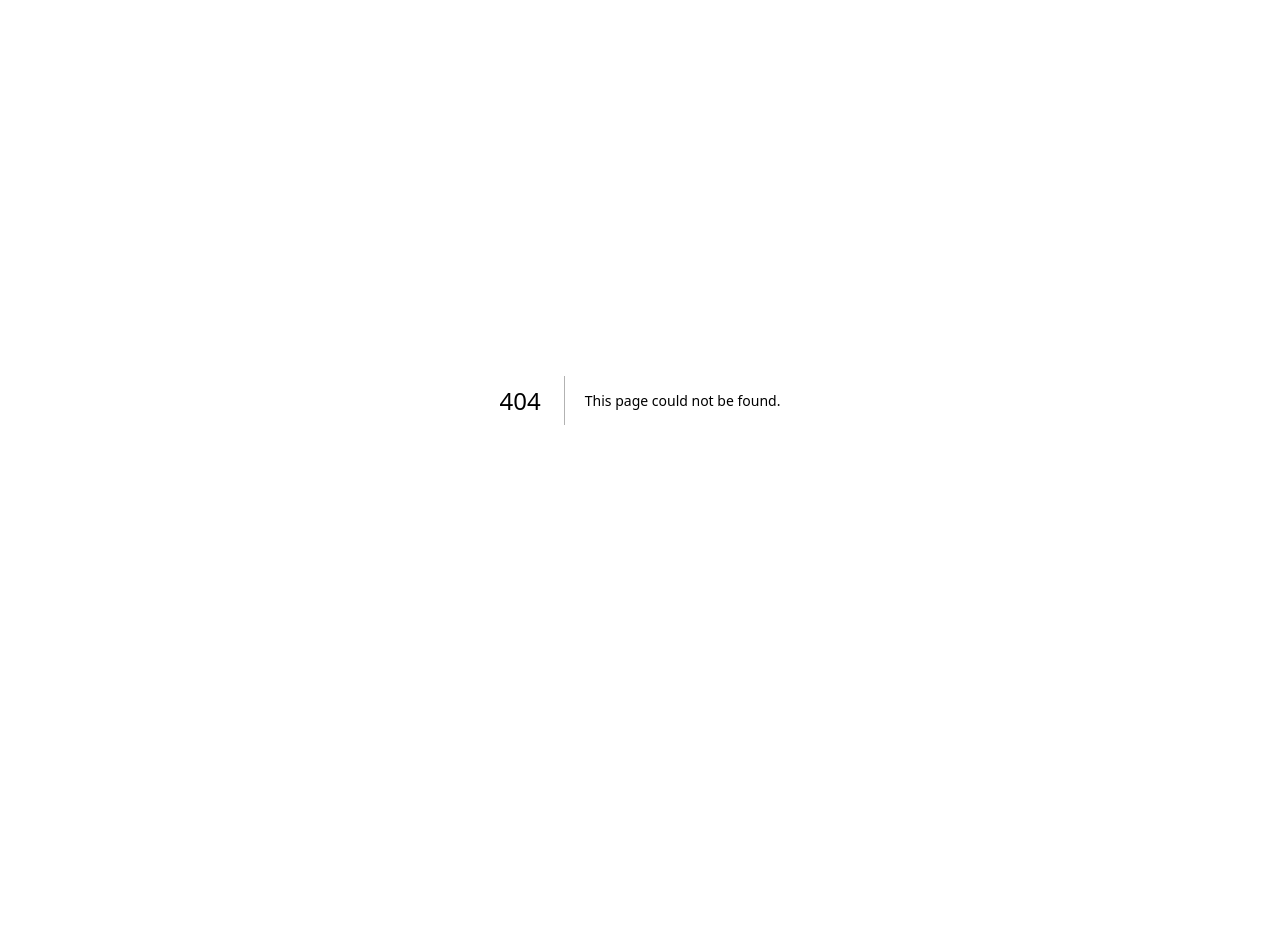
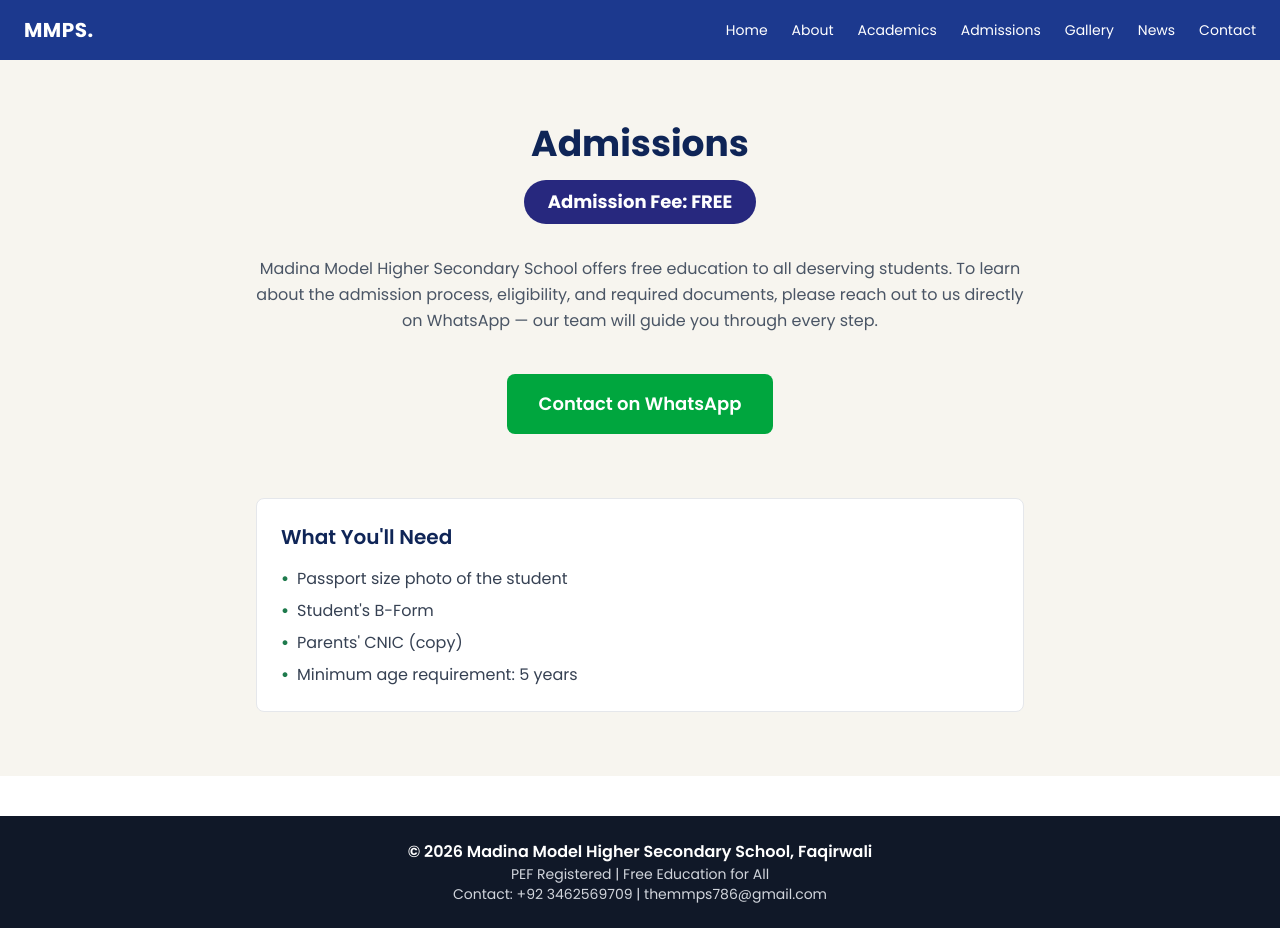
Before and after one commit to abdulmannansiddiqi/madina-school-website, a Next.js app in the folder frontend/: page /admissions in a window 1280 px wide. Before the commit this address had no page. Before the commit the page ends 800 px from the top, so only its background shows below. Built offline with nearby package versions, Linux system fonts and the light colour scheme.

Commit message:
Add Contact page with WhatsApp and Google Maps

```diff
--- /dev/null
+++ b/frontend/src/app/admissions/page.js
@@ -0,0 +1,65 @@
+import Navbar from '../../components/Navbar';
+import Footer from '../../components/Footer';
+
+export default function Admissions() {
+  return (
+    <>
+      <Navbar />
+
+      <main className="bg-[#F7F5EF] px-6 py-16">
+        <div className="max-w-3xl mx-auto text-center">
+          <h1 className="text-4xl font-bold text-[#0F2557] mb-4">
+            Admissions
+          </h1>
+
+          <span className="inline-block bg-[#27287e] text-white text-lg font-bold px-6 py-2 rounded-full mb-8">
+            Admission Fee: FREE
+          </span>
+
+          <p className="text-gray-600 leading-relaxed mb-10">
+            Madina Model Higher Secondary School offers free education to
+            all deserving students. To learn about the admission process,
+            eligibility, and required documents, please reach out to us
+            directly on WhatsApp — our team will guide you through every
+            step.
+          </p>
+
+          <a
+            href="https://wa.me/923462569709?text=Assalam-o-Alaikum%2C%20mujhe%20admission%20ki%20information%20chahiye."
+            target="_blank"
+            rel="noopener noreferrer"
+            className="inline-flex items-center gap-2 bg-green-600 text-white px-8 py-4 rounded-lg font-semibold text-lg hover:bg-green-700 transition-colors"
+          >
+            Contact on WhatsApp
+          </a>
+
+          <div className="mt-16 text-left bg-white rounded-lg p-6 border border-gray-200">
+            <h2 className="text-xl font-semibold text-[#0F2557] mb-4">
+              What You&apos;ll Need
+            </h2>
+            <ul className="space-y-2 text-gray-700">
+              <li className="flex gap-2">
+                <span className="text-[#1E7A4C] font-bold">•</span>
+                Passport size photo of the student
+              </li>
+              <li className="flex gap-2">
+                <span className="text-[#1E7A4C] font-bold">•</span>
+                Student&apos;s B-Form
+              </li>
+              <li className="flex gap-2">
+                <span className="text-[#1E7A4C] font-bold">•</span>
+                Parents&apos; CNIC (copy)
+              </li>
+              <li className="flex gap-2">
+                <span className="text-[#1E7A4C] font-bold">•</span>
+                Minimum age requirement: 5 years
+              </li>
+            </ul>
+          </div>
+        </div>
+      </main>
+
+      <Footer />
+    </>
+  );
+}
--- /dev/null
+++ b/frontend/src/app/contact/page.js
@@ -0,0 +1,78 @@
+import Navbar from '../../components/Navbar';
+import Footer from '../../components/Footer';
+
+export default function Contact() {
+  return (
+    <>
+      <Navbar />
+
+      <main className="bg-[#F7F5EF] px-6 py-16">
+        <div className="max-w-4xl mx-auto">
+          <h1 className="text-4xl font-bold text-[#0F2557] mb-4 text-center">
+            Contact Us
+          </h1>
+          <p className="text-gray-600 text-center mb-12">
+            We&apos;d love to hear from you
+          </p>
+
+          <div className="grid md:grid-cols-2 gap-10">
+            {/* Contact Info */}
+            <div className="space-y-6">
+              <div>
+                <h2 className="text-lg font-semibold text-[#0F2557] mb-1">
+                  Address
+                </h2>
+                <p className="text-gray-700">
+                  Madina Colony, Ward No. 7, Faqirwali, Harunabad
+                  <br />
+                  District Bahawalnagar
+                </p>
+              </div>
+
+              <div>
+                <h2 className="text-lg font-semibold text-[#0F2557] mb-1">
+                  Phone
+                </h2>
+                <p className="text-gray-700">
+                  0346 2569709 / 0315 2569709
+                </p>
+              </div>
+
+              <div>
+                <h2 className="text-lg font-semibold text-[#0F2557] mb-1">
+                  Email
+                </h2>
+                <p className="text-gray-700">themmps786@gmail.com</p>
+              </div>
+
+              <a
+                href="https://wa.me/923462569709"
+                target="_blank"
+                rel="noopener noreferrer"
+                className="inline-block bg-green-600 text-white px-6 py-3 rounded-lg font-semibold hover:bg-green-700 transition-colors"
+              >
+                Contact on WhatsApp
+              </a>
+            </div>
+
+            {/* Google Map */}
+            <div className="rounded-lg overflow-hidden border border-gray-200 h-72 md:h-full">
+              <iframe
+                src="https://www.google.com/maps?q=Madina+Model+Higher+Secondary+School+Faqirwali&output=embed"
+                width="100%"
+                height="100%"
+                style={{ border: 0 }}
+                allowFullScreen=""
+                loading="lazy"
+                referrerPolicy="no-referrer-when-downgrade"
+                title="School Location"
+              ></iframe>
+            </div>
+          </div>
+        </div>
+      </main>
+
+      <Footer />
+    </>
+  );
+}
```
